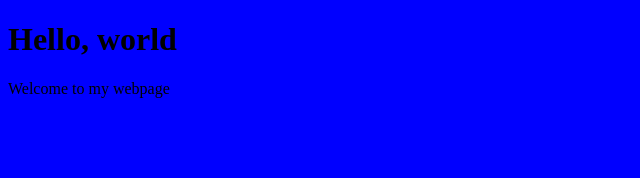
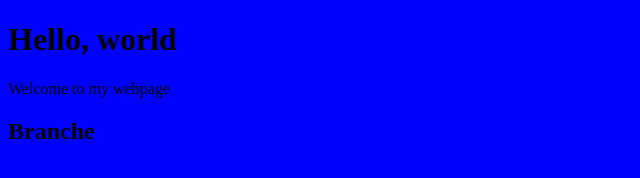
Before and after one commit to Lehenacp/SiteWebdemo, a plain HTML site: page index.html in a window 1280 px wide. Shown: the whole page, without its empty margins (0-640 px from the left). Drawn offline with Linux system fonts and the light colour scheme.

Commit message:
ajoute le titre branche

```diff
--- a/index.html
+++ b/index.html
@@ -9,6 +9,7 @@
 <body>
     <h1> Hello, world</h1>
     <p>Welcome to my webpage</p>
+    <h2>Branche</h2>
 
 </body>
 </html>
```
